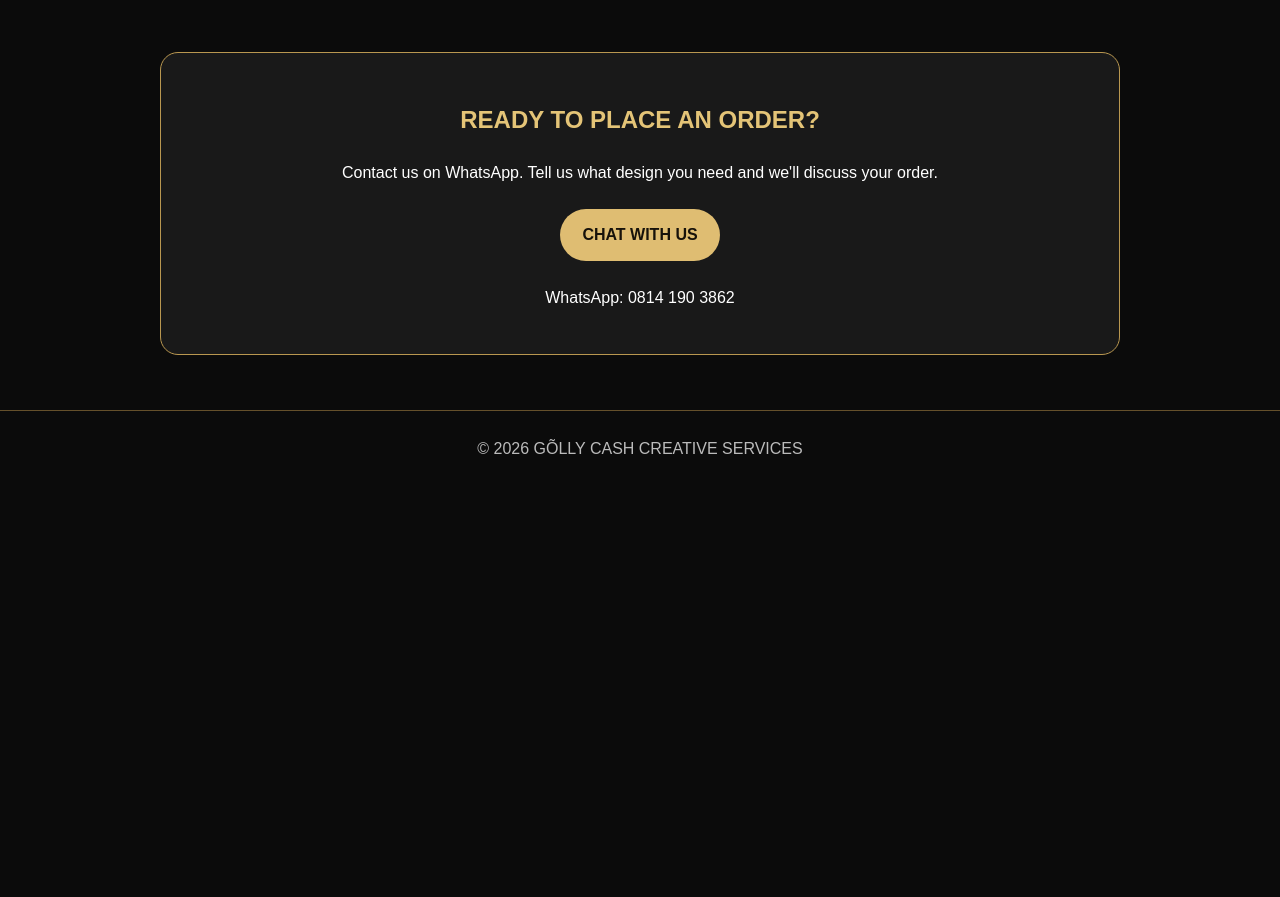
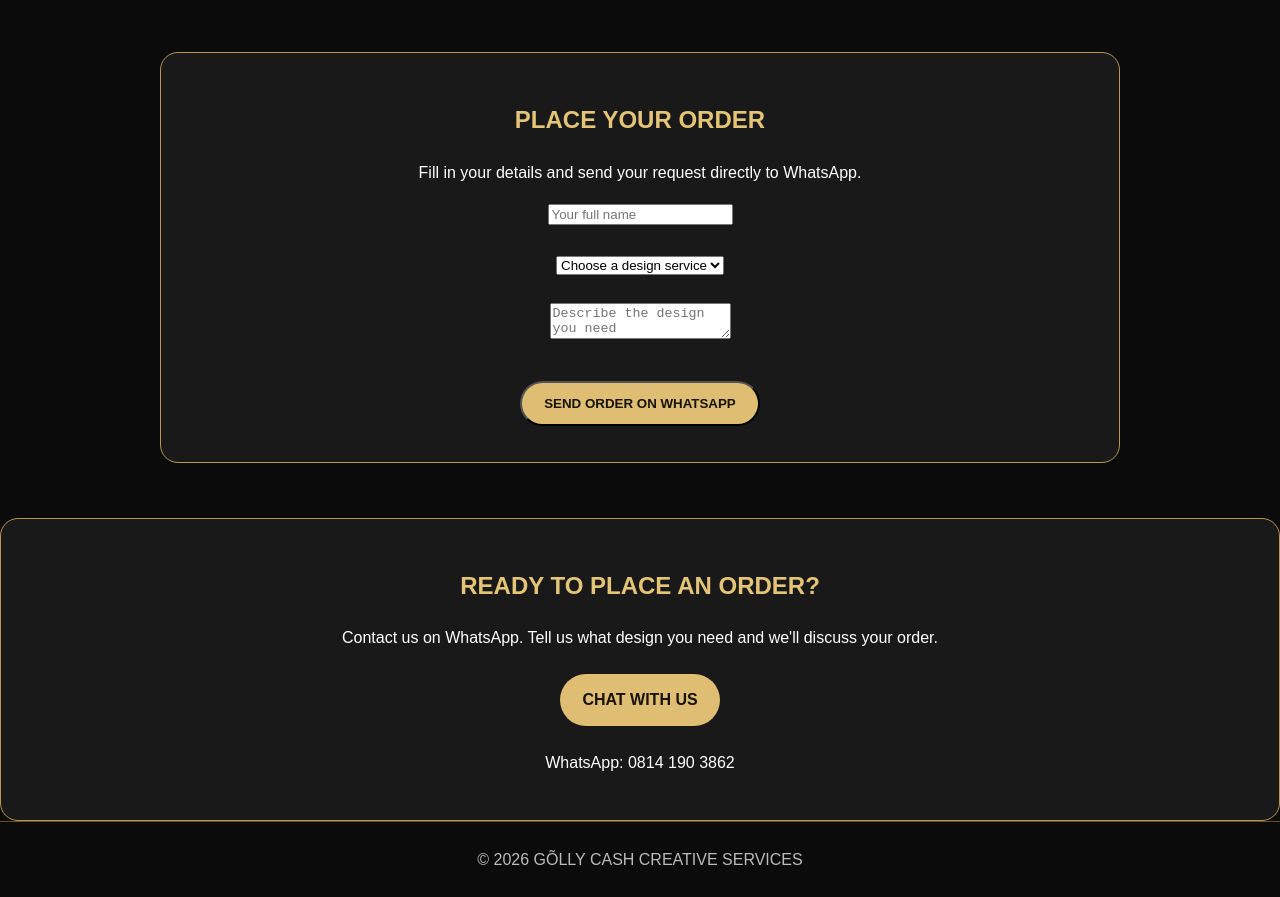
Before and after one commit to bamigbolagbolahan58-debug/golly-cash-creative-services, a plain HTML site: page index.html in a window 1280 px wide. Shown: the part 3914-4811 px from the top of the page. Before the commit the page ends 4401 px from the top, so only its background shows below. Drawn offline with Linux system fonts and the light colour scheme.

Commit message:
Update index.html

```diff
--- a/index.html
+++ b/index.html
@@ -193,6 +193,55 @@ footer{text-align:center;padding:25px;border-top:1px solid #65502b;color:#bbb}
 </section>
 <section id="order">
 <div class="order">
+<h2>PLACE YOUR ORDER</h2>
+<p>Fill in your details and send your request directly to WhatsApp.</p>
+
+<form onsubmit="sendOrder(event)">
+<input id="customerName" type="text"
+placeholder="Your full name" required>
+
+<br><br>
+
+<select id="designService" required>
+<option value="">Choose a design service</option>
+<option>Flyer Design</option>
+<option>Birthday Design</option>
+<option>Business Advertisement</option>
+<option>Social Media Design</option>
+</select>
+
+<br><br>
+
+<textarea id="orderDetails"
+placeholder="Describe the design you need"
+required></textarea>
+
+<br><br>
+
+<button class="btn" type="submit">
+SEND ORDER ON WHATSAPP
+</button>
+</form>
+</div>
+</section>
+
+<script>
+function sendOrder(event) {
+event.preventDefault();
+
+const name = document.getElementById("customerName").value;
+const service = document.getElementById("designService").value;
+const details = document.getElementById("orderDetails").value;
+
+const message = "Hello Golly Cash!%0A" +
+"Name: " + encodeURIComponent(name) + "%0A" +
+"Service: " + encodeURIComponent(service) + "%0A" +
+"Order details: " + encodeURIComponent(details);
+
+window.location.href = "https://wa.me/2348141903862?text=" + message;
+}
+</script>
+<div class="order">
 <h2>READY TO PLACE AN ORDER?</h2>
 <p>Contact us on WhatsApp. Tell us what design you need and we'll discuss your order.</p>
 <a class="btn" href="https://wa.me/2348141903862?text=Hello%20Golly%20Cash%2C%20I%20want%20to%20place%20an%20order.">CHAT WITH US</a>
```
